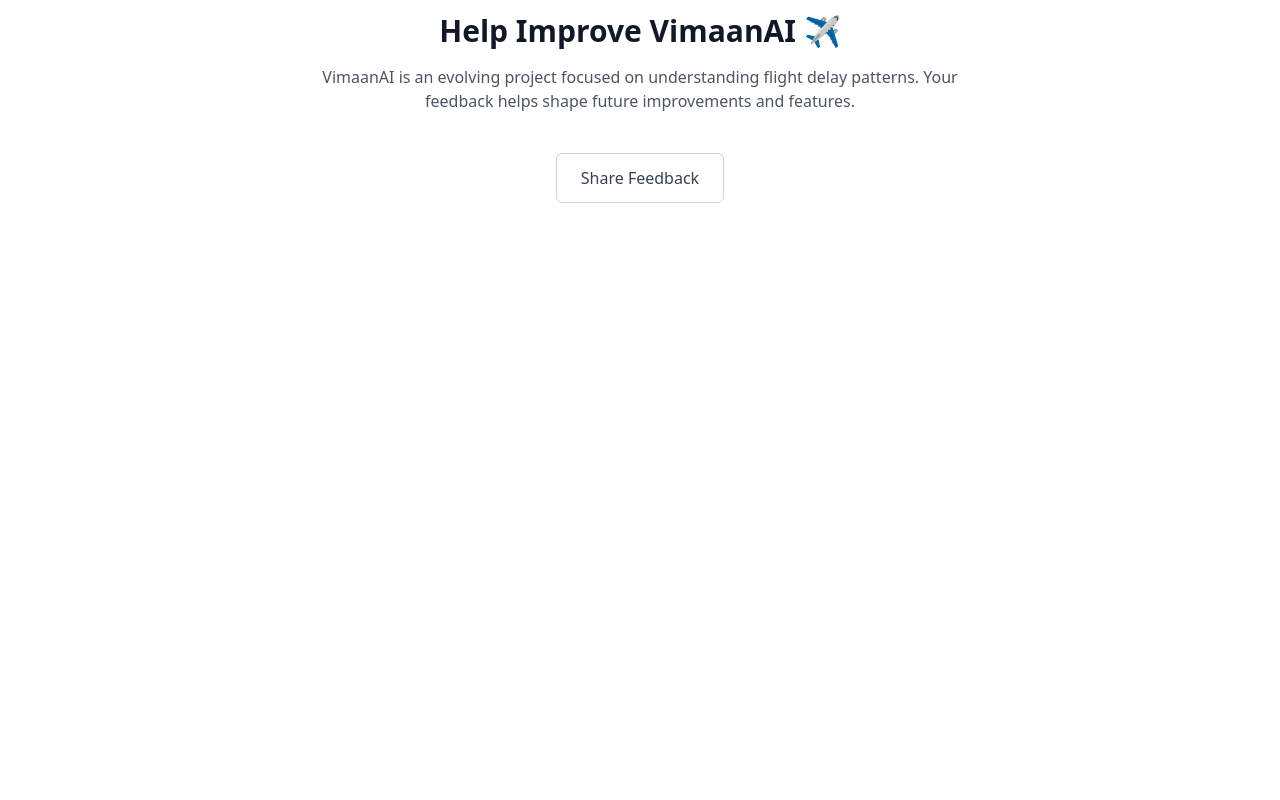
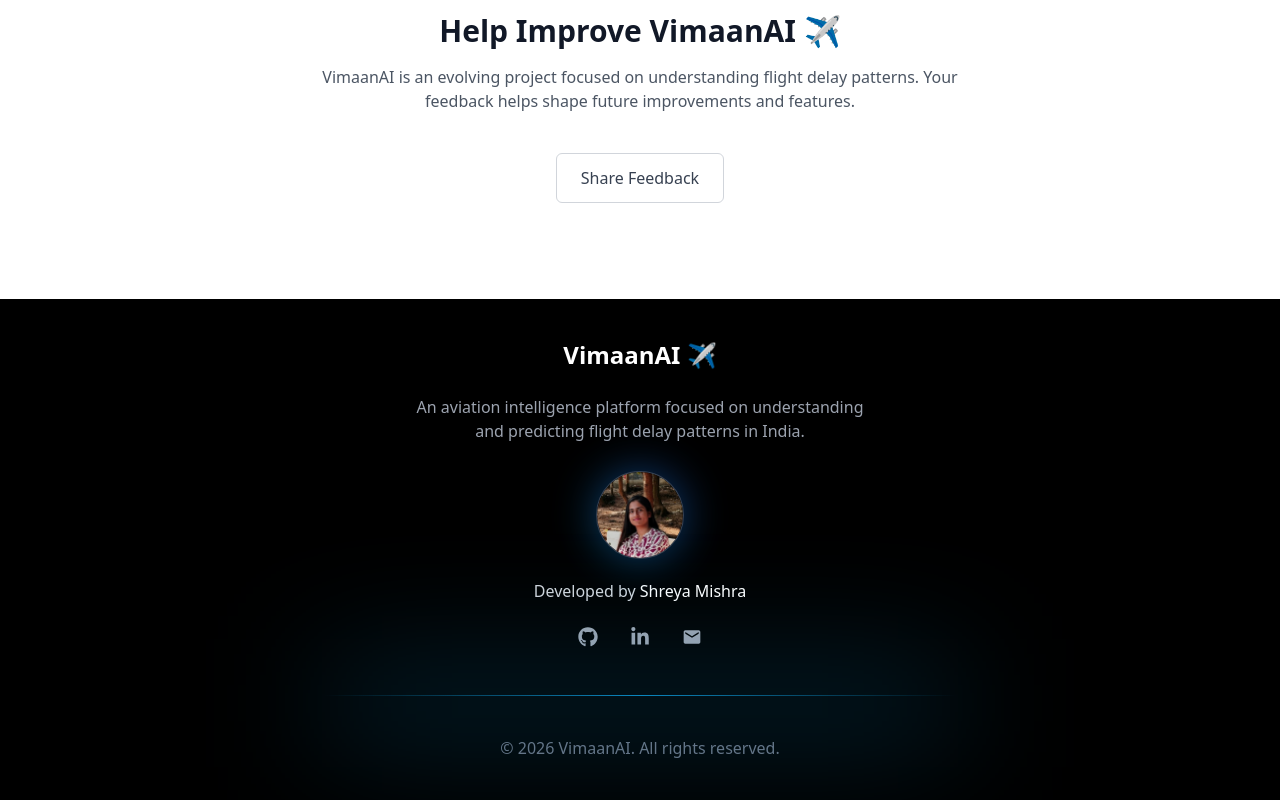
Before and after one commit to shreya-mishra325/VimaanAI, a React app in the folder frontend/: page / in a window 1280 px wide. Shown: the part 2067-2867 px from the top of the page. Before the commit the page ends 2366 px from the top, so only its background shows below. Built offline with nearby package versions, Linux system fonts and the light colour scheme; no server answers; the HTML template or start-up script is replaced by a standard one.

Commit message:
Improved UI & added Footer

```diff
--- a/frontend/package.json
+++ b/frontend/package.json
@@ -12,6 +12,7 @@
   "dependencies": {
     "react": "^19.2.0",
     "react-dom": "^19.2.0",
+    "react-icons": "^5.5.0",
     "react-router-dom": "^7.12.0"
   },
   "devDependencies": {
--- a/frontend/src/pages/Feedback.jsx
+++ b/frontend/src/pages/Feedback.jsx
@@ -1,9 +1,9 @@
 function Feedback() {
     return (
         <div className="min-h-screen flex flex-col items-center justify-center bg-gray-100 p-6">
-            <h1 className="text-4xl font-bold mb-6 text-gray-900">We Value Your Feedback</h1>
+            <h1 className="text-4xl font-bold mb-6 text-gray-900">Your Feedback Is Valuable</h1>
             <p className="text-lg text-gray-700 mb-8 max-w-xl text-center">
-                Have questions, suggestions, or need assistance? Reach out to us and help us improve your experience!
+                Have questions, suggestions, or need assistance? Reach out here and help improve your experience!
             </p>
             </div>
     )
--- a/frontend/src/pages/Home.jsx
+++ b/frontend/src/pages/Home.jsx
@@ -2,6 +2,7 @@ import Hero from "../sections/Hero.jsx";
 import Insights from "../sections/Insights.jsx";
 import Trends from "../sections/Trends.jsx";
 import CTA from "../sections/CTA.jsx";
+import Footer from "../sections/Footer.jsx";
 
 const Home = () => {
   return (
@@ -10,7 +11,7 @@ const Home = () => {
       <Insights />
       <Trends />
       <CTA/>
-      {/* Trends, CTA, Footer will come here later */}
+      <Footer/>
     </div>
   );
 };
--- a/frontend/src/sections/Footer.jsx
+++ b/frontend/src/sections/Footer.jsx
@@ -0,0 +1,83 @@
+import { FaGithub, FaLinkedinIn } from "react-icons/fa";
+import { MdEmail } from "react-icons/md";
+
+const Footer = () => {
+  return (
+    <footer id="contact" className="bg-black text-gray-300">
+      <div className="max-w-4xl mx-auto px-6 py-10 flex flex-col items-center text-center gap-6">
+
+        {/* Project name */}
+        <h3 className="text-2xl font-semibold text-white">
+          VimaanAI ✈️
+        </h3>
+
+        {/* Tagline */}
+        <p className="text-8sm text-gray-400 max-w-md">
+          An aviation intelligence platform focused on understanding and
+          predicting flight delay patterns in India.
+        </p>
+
+        {/* Profile image */}
+        <div className="relative mt-2">
+          <div className="absolute inset-0 rounded-full bg-gradient-to-tr from-sky-500 to-blue-600 blur-xl opacity-60"></div>
+          <img
+            src="/profile.jpeg"
+            alt="Developer"
+            className="relative w-20 h-20 scale-110 rounded-full object-cover border border-gray-700 bg-black"
+          />
+        </div>
+
+        {/* Developer info */}
+        <p className="text-3sm">
+          Developed by{" "}
+          <span className="text-white font-medium">Shreya Mishra</span>
+        </p>
+
+        {/* Social links with icons */}
+        <div className="flex gap-8 text-gray-400 text-xl">
+          <a
+            href=""
+            target="_blank"
+            rel="noopener noreferrer"
+            className="hover:text-white transition-transform duration-300 transform hover:scale-110"
+            aria-label="GitHub"
+          >
+            <FaGithub />
+          </a>
+
+          <a
+            href="https://www.linkedin.com/in/shreya-mishra-developer"
+            target="_blank"
+            rel="noopener noreferrer"
+            className="hover:text-white transition-transform duration-300 transform hover:scale-110"
+            aria-label="LinkedIn"
+          >
+            <FaLinkedinIn />
+          </a>
+
+          <a
+            href="mailto:shreyamishra2k05@gmail.com"
+            aria-label="Email"
+            className="hover:text-white transition-transform duration-300 transform hover:scale-110"
+          >
+            <MdEmail />
+          </a>
+        </div>
+
+        {/* Blue glow divider */}
+        <div className="relative w-full flex justify-center mt-6">
+          <div className="h-px w-3/4 bg-gradient-to-r from-transparent via-sky-500 to-transparent opacity-80"></div>
+          <div className="absolute -top-6 w-3/4 h-16 bg-sky-500/25 blur-3xl"></div>
+        </div>
+
+        {/* Copyright */}
+        <p className="text-s text-gray-500 mt-4">
+          © {new Date().getFullYear()} VimaanAI. All rights reserved.
+        </p>
+
+      </div>
+    </footer>
+  );
+};
+
+export default Footer;
```
Also changed, not shown: frontend/public/profile.jpeg (added), 1 other file (tests, documents, lock files or other folders).
